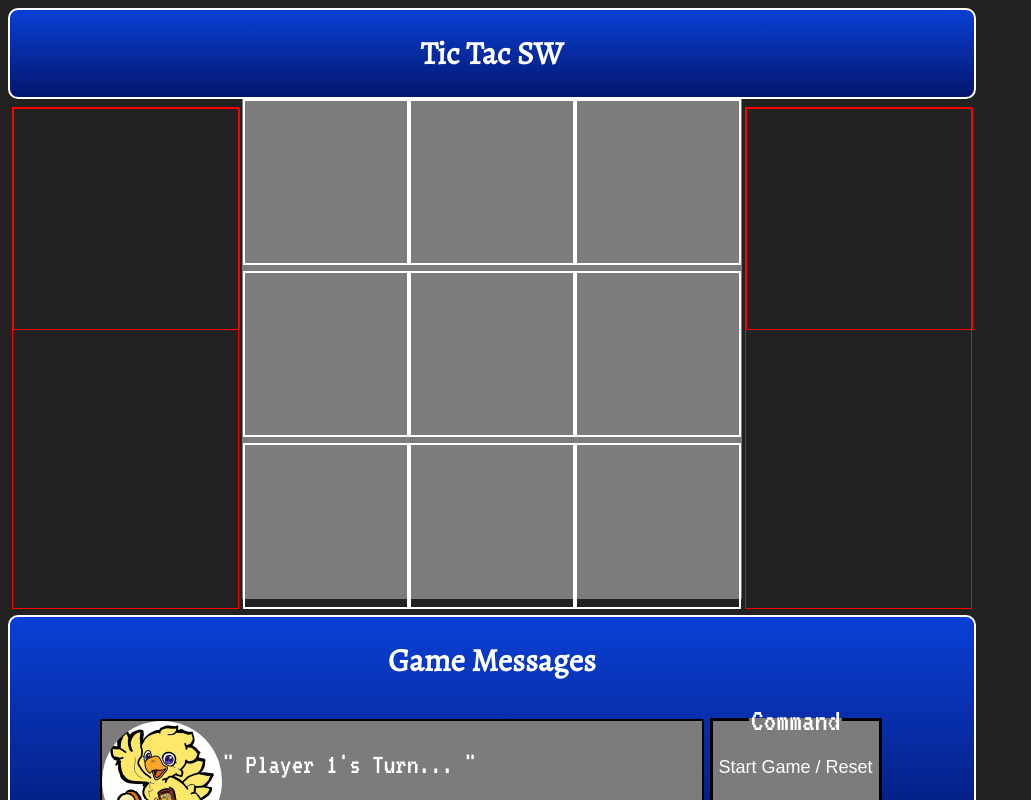
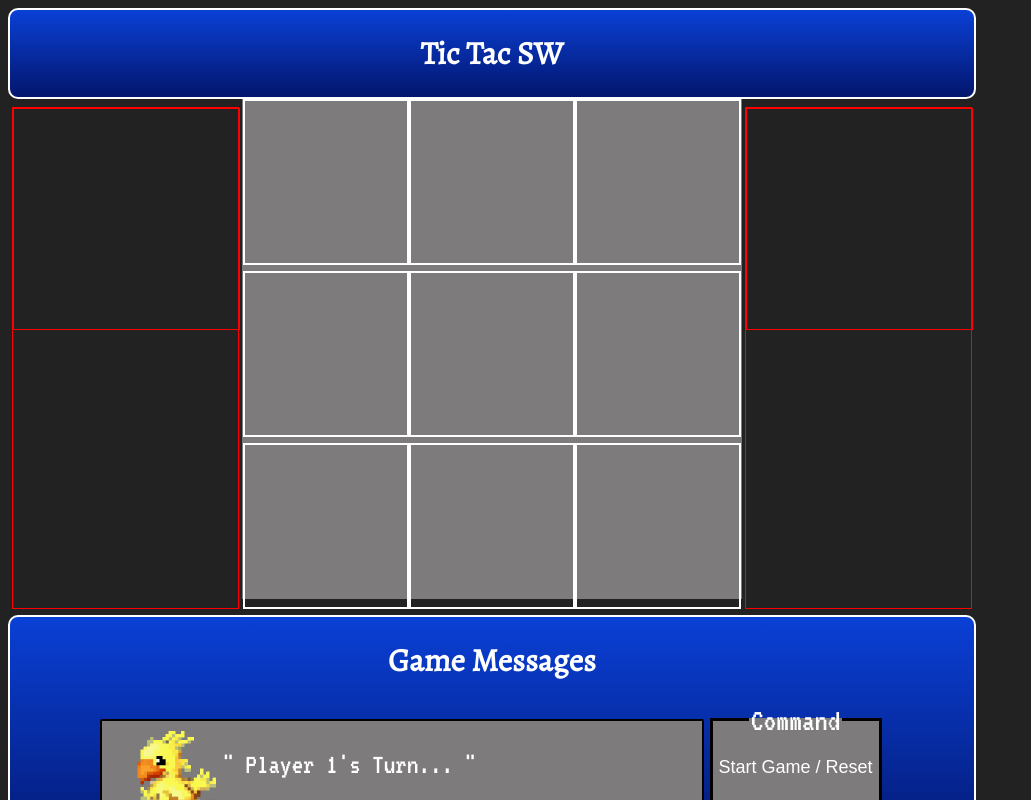
Before and after one commit to souwei/final-fantasy-tic-tac-toe-js, a plain HTML site: page index.html in a window 1280 px wide. Both pictures are taken after a click on the button "Start Game / Reset". Shown: the top 800 px of the page, without its empty margins (0-1031 px from the left). Drawn offline with nearby package versions, Linux system fonts and the light colour scheme.

Commit message:
Changed avatar pictures

```diff
--- a/index.html
+++ b/index.html
@@ -36,7 +36,7 @@
         <div class="game-messages">
           <h1>Game Messages</h1>
           <div class="game-message-interactive">
-            <img src="images/blackmage.png" alt="">
+            <img src="images/blackmage_animate.gif" alt="">
             <p></p>
           </div>
           <fieldset class="game-menu">
--- a/style.css
+++ b/style.css
@@ -96,10 +96,11 @@ header, .game-messages{
   text-align:left;
 }
 .game-message-interactive img{
-  width:180px;
-  height:160px;
+  width:100px;
+  height:auto;
   float:left;
-  padding-right:0;
+  padding-left:20px;
+  padding-top:10px;
 
 }
 
--- a/ticTacToe.js
+++ b/ticTacToe.js
@@ -159,16 +159,16 @@ showText(messageContent," \" Press start to begin.... \" ",0,50)
 
 var changeActivePlayerAvatar = function(){
   var avatarImage = document.querySelector(".game-message-interactive img");
-  avatarImage.style.borderRadius="50%";
-  avatarImage.style.height="auto";
-  avatarImage.style.width="120px";
+  // avatarImage.style.borderRadius="50%";
+  // avatarImage.style.height="auto";
+  // avatarImage.style.width="120px";
 
   switch(playerTurn){
     case 0:
-    avatarImage.src="images/chocobo_avatar.jpg";
+    avatarImage.src="images/choco_animate.gif";
     break;
     case 1:
-    avatarImage.src="images/cactuar_avatar.jpg";
+    avatarImage.src="images/cactuar_animate.gif";
     break;
   }
 };
```
Also changed, not shown: images/blackmage_animate.gif (added), images/cactuar_animate.gif (added), images/choco_animate.gif (added).
